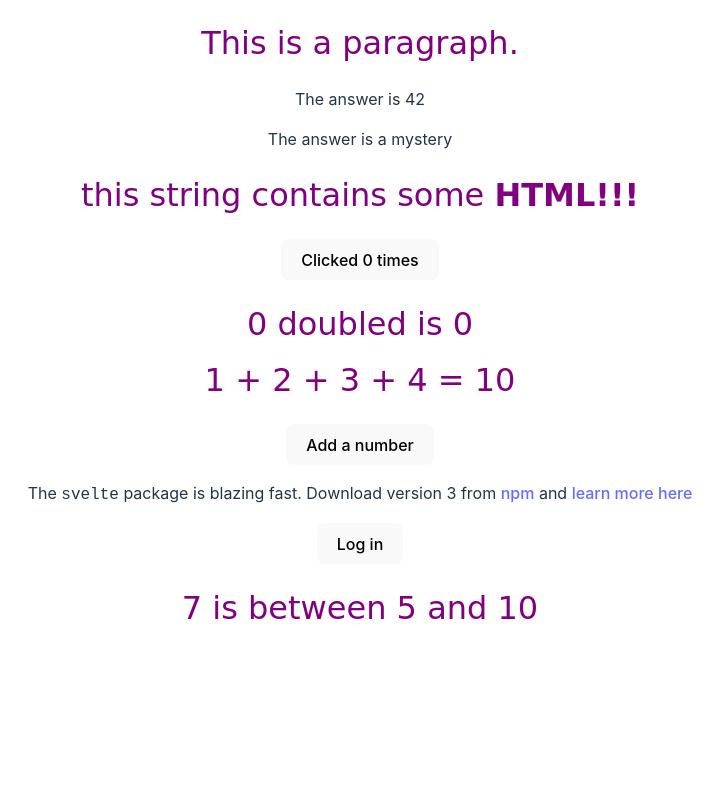
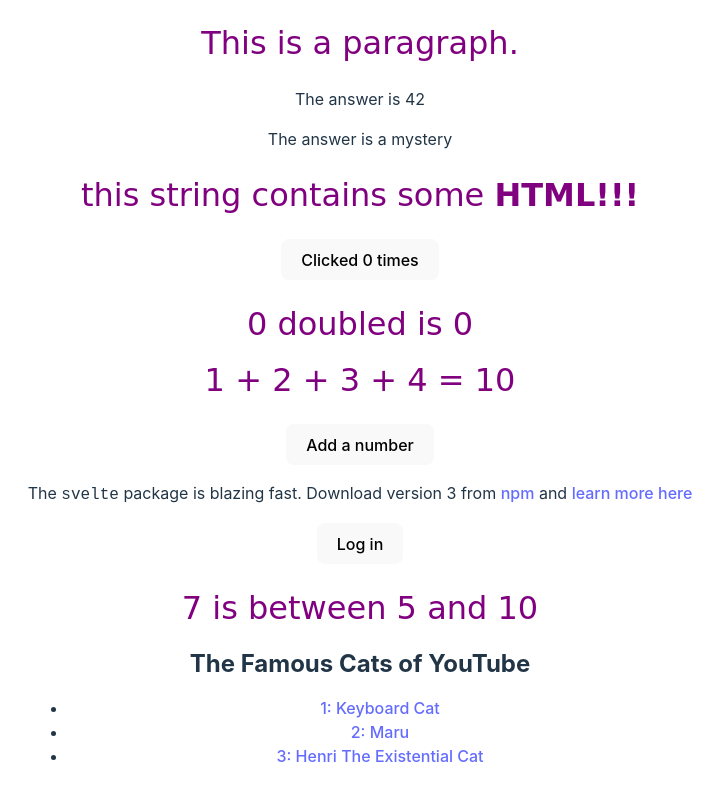
Before and after one commit to henrikvilhelmberglund/todo-svelte, a Svelte app: page / in a window 1280 px wide. Shown: the part 418-1218 px from the top of the page, without its empty margins (280-1003 px from the left). Before the commit the page ends 1102 px from the top, so only its background shows below. Built offline with nearby package versions, Linux system fonts and the light colour scheme; the HTML template or start-up script is replaced by a standard one.

Commit message:
add cats

```diff
--- a/src/App.svelte
+++ b/src/App.svelte
@@ -1,6 +1,7 @@
 <script>
   import Nested from "./Nested.svelte";
   import Info from "./Info.svelte";
+  import { each } from "svelte/internal";
   let name = "world";
   let src = "image.gif";
   let string = `this string contains some <strong>HTML!!!</strong>`;
@@ -36,6 +37,12 @@
   }
 
   let x = 7;
+
+  let cats = [
+    { id: "J---aiyznGQ", name: "Keyboard Cat" },
+    { id: "z_AbfPXTKms", name: "Maru" },
+    { id: "OUtn3pvWmpg", name: "Henri The Existential Cat" },
+  ];
 </script>
 
 <main>
@@ -67,6 +74,18 @@
   {:else}
     <p>{x} is between 5 and 10</p>
   {/if}
+
+  <h2>The Famous Cats of YouTube</h2>
+
+  <ul>
+    {#each cats as cat, i}
+      <li>
+        <a target="_blank" href="https://www.youtube.com/watch?v={cat.id}">
+          {i + 1}: {cat.name}
+        </a>
+      </li>
+    {/each}
+  </ul>
 </main>
 
 <style>
```
